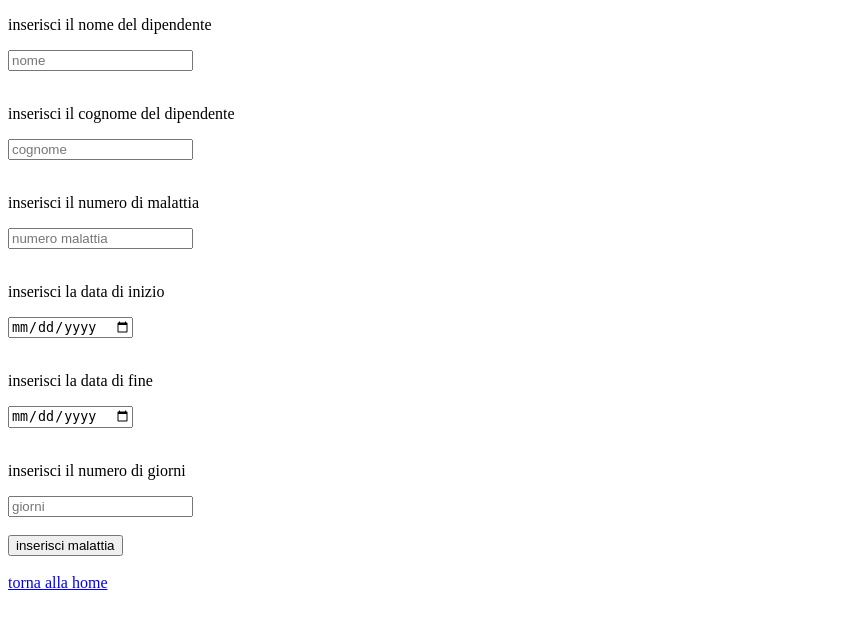
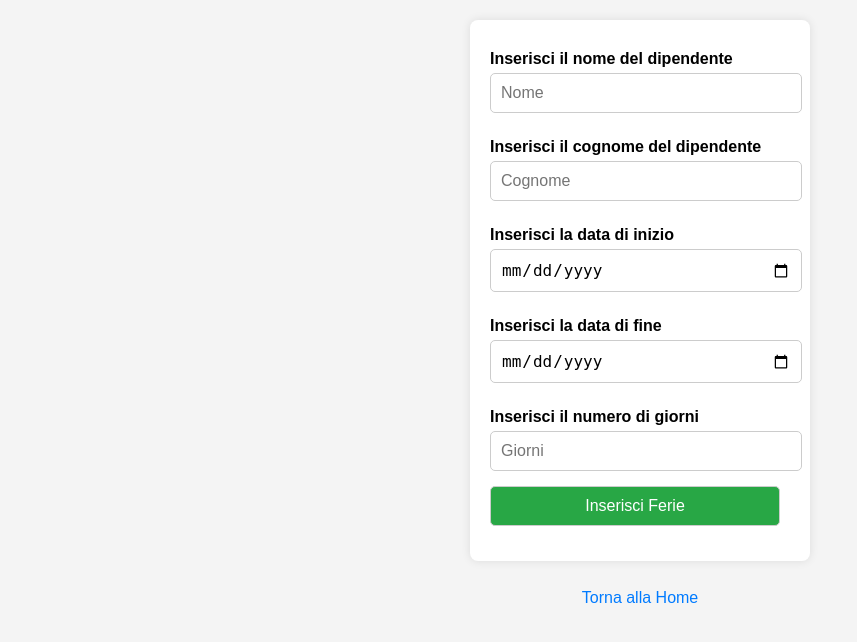
Before and after one commit to SimoneArzuffi/ProgettoQuinta, a PHP site: page /inserisciMalattia.php in a window 1280 px wide. Shown: the top 642 px of the page, without its empty margins (0-857 px from the left). Run offline with PHP 8.4, Linux system fonts and the light colour scheme.

Commit message:
primo css

```diff
--- a/inserisciMalattia.php
+++ b/inserisciMalattia.php
@@ -2,49 +2,99 @@
 <html>
     <?php
         session_start();
-        if(isset($_POST['nome']) && isset($_POST['cognome']) && isset($_POST['numero_malattia']) && isset($_POST['data_inizio']) && isset($_POST['data_fine']) && isset($_POST['giorni'])){
+        if(isset($_POST['nome']) && isset($_POST['cognome']) && isset($_POST['data_inizio']) && isset($_POST['data_fine']) && isset($_POST['giorni'])){
             //controllo se data inizio è minore di data fine
             if($_POST['data_inizio'] > $_POST['data_fine']){
                 echo "data inizio maggiore di data fine";
             }else{
-                //controlla se il numero di giorni inserito corrisponde alla differenza tra data inizio e data fine maggioarata di 1
+                //controlla se il numero di giorni inserito corrisponde alla differenza tra data inizio e data fine
                 $data_inizio = new DateTime($_POST['data_inizio']);
                 $data_fine = new DateTime($_POST['data_fine']);
                 $differenza = $data_inizio->diff($data_fine);
                 if($differenza->days != $_POST['giorni'] - 1){
                     echo "numero giorni non corrispondente alla differenza tra la data di inizio e la data di fine";
                 }else{
-                    //controlla se il numero di malattia è numerico e di 9 cifre
-                    if(!is_numeric($_POST['numero_malattia']) || strlen($_POST['numero_malattia']) != 9){
-                        echo "numero malattia non valido";
-                    }else{
-                        $_SESSION['POST'] = $_POST;
-                        header('Location: /www/addMalattia.php');
-                    }
+                    $_SESSION['POST'] = $_POST;
+                    header('Location: /www/addFerie.php');
                 }
             }
         }
     ?>
     <head>
-        <title>
-            inserisci malattia
-        </title>
+        <title>Inserisci Ferie</title>
+        <style>
+            body {
+                font-family: Arial, sans-serif;
+                margin: 0;
+                padding: 20px;
+                background-color: #f4f4f4;
+            }
+
+            form {
+                width: 300px;
+                margin: 0 auto;
+                padding: 20px;
+                background-color: #fff;
+                border-radius: 8px;
+                box-shadow: 0 0 10px rgba(0, 0, 0, 0.1);
+            }
+
+            p {
+                margin-top: 10px;
+                margin-bottom: 5px;
+                font-weight: bold;
+            }
+
+            input[type="text"],
+            input[type="date"],
+            input[type="number"],
+            input[type="submit"] {
+                width: calc(100% - 10px);
+                padding: 10px;
+                margin-bottom: 15px;
+                border: 1px solid #ccc;
+                border-radius: 5px;
+                font-size: 16px;
+            }
+
+            input[type="submit"] {
+                background-color: #28a745;
+                color: #fff;
+                cursor: pointer;
+            }
+
+            input[type="submit"]:hover {
+                background-color: #218838;
+            }
+
+            a {
+                display: block;
+                margin-top: 10px;
+                text-align: center;
+                text-decoration: none;
+                color: #007bff;
+            }
+
+            a:hover {
+                text-decoration: underline;
+            }
+        </style>
     </head>
     <body>
-        <form action="inserisciMalattia.php" method="POST">
-            <p>inserisci il nome del dipendente</p>
-            <input type="nome" name="nome" placeholder="nome" required><br><br>
-            <p>inserisci il cognome del dipendente</p>
-            <input type="cognome" name="cognome" placeholder="cognome" required><br><br>
-            <p>inserisci il numero di malattia</p>
-            <input type="text" minlength="9" maxlength="9" name="numero_malattia" placeholder="numero malattia" required><br><br>
-            <p>inserisci la data di inizio</p>
-            <input type="date" name="data_inizio" placeholder="data inizio" required><br><br>
-            <p>inserisci la data di fine</p>
-            <input type="date" name="data_fine" placeholder="data fine" required><br><br>
-            <p>inserisci il numero di giorni</p>
-            <input type="number" min="0" name="giorni" placeholder="giorni" required><br><br>
-            <input type="submit" value="inserisci malattia">
-        </form><br>
-        <a href="home.php">torna alla home</a>
+        <form action="inserisciFerie.php" method="POST">
+            <p>Inserisci il nome del dipendente</p>
+            <input type="text" name="nome" placeholder="Nome" required><br>
+            <p>Inserisci il cognome del dipendente</p>
+            <input type="text" name="cognome" placeholder="Cognome" required><br>
+            <p>Inserisci la data di inizio</p>
+            <input type="date" name="data_inizio" placeholder="Data inizio" required><br>
+            <p>Inserisci la data di fine</p>
+            <input type="date" name="data_fine" placeholder="Data fine" required><br>
+            <p>Inserisci il numero di giorni</p>
+            <input type="number" min="0" name="giorni" placeholder="Giorni" required><br>
+            <input type="submit" value="Inserisci Ferie">
+        </form>
+        <br>
+        <a href="home.php">Torna alla Home</a>
+    </body>
 </html>
```
Also changed, not shown: inserisciPermessi.php (+71 -17 lines).
